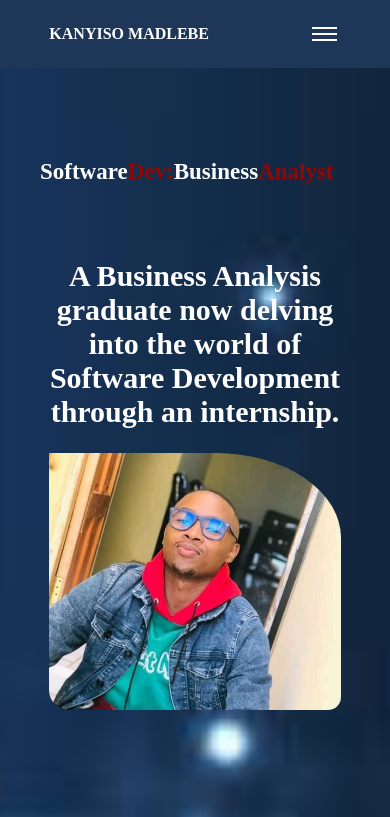
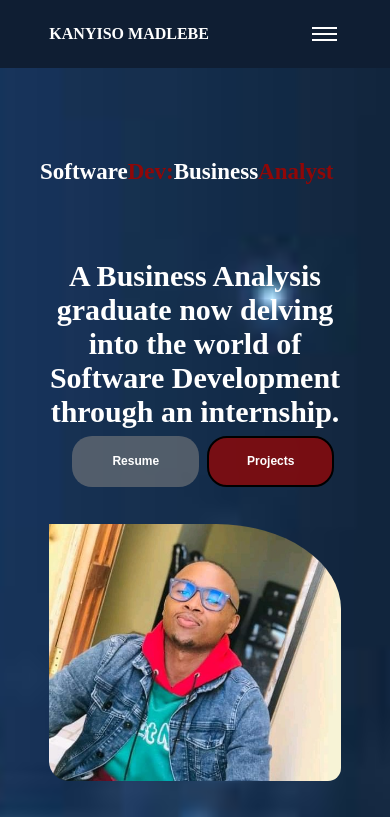
Before and after one commit to Kanyiso-Madlebe/vite-test, a React (Vite) app: page / in a window 390 px wide. Shown: the top 817 px of the page. Built offline with nearby package versions, Linux system fonts and the light colour scheme.

Commit message:
Changes to be committed: 	modified:   .firebase/hosting.ZGlzdA.cache 	modified:   src/style/Navbar.css 	modified:   src/style/home.css

```diff
--- a/src/style/Navbar.css
+++ b/src/style/Navbar.css
@@ -28,7 +28,7 @@ a {
     align-items: center;
     justify-content: space-around;
     height: 8vh;
-    background: #1E3658;
+    background: #0f1e33;
     position: fixed;
     top: 0;
     left: 0;
@@ -83,8 +83,8 @@ a {
         top: 8vh;
         right: 0;
         width: 50%;
-        height: 42vh;
-        background: #1E3658;
+        height: 40vh;
+        background: #1e3658;
         flex-direction: column;
         transform: translateX(100%);
         transition: 0.5s ease-in;
--- a/src/style/home.css
+++ b/src/style/home.css
@@ -136,10 +136,10 @@
     margin-top: -11vh;
   }
   .buttons-desktop {
-    position: absolute;
-    bottom: -26px;
+    position: relative;
     margin-left: 24px;
   }
+
   .home {
     height: 100vh;
     background: rgba(58, 84, 122, 0.98);
```
